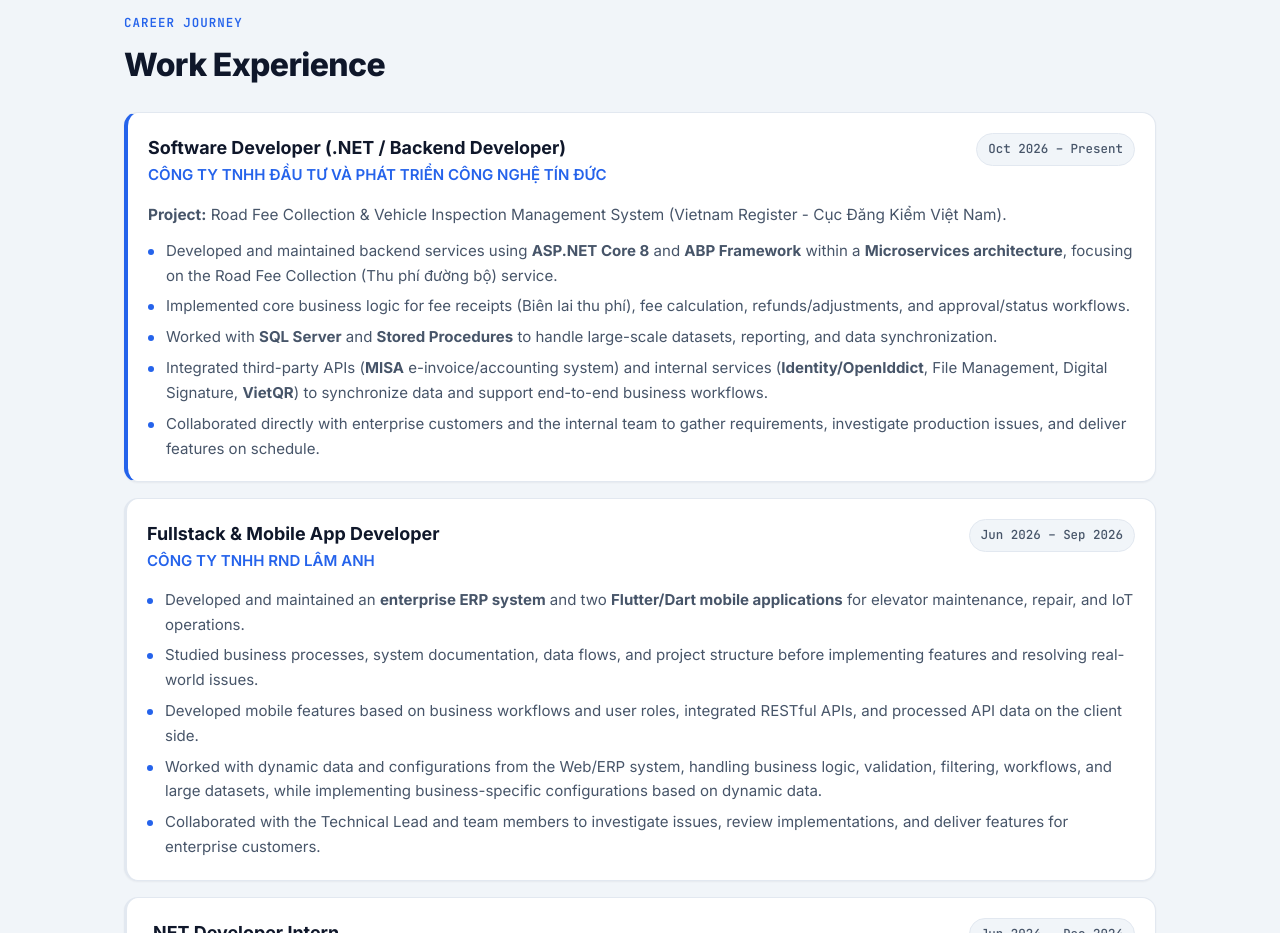
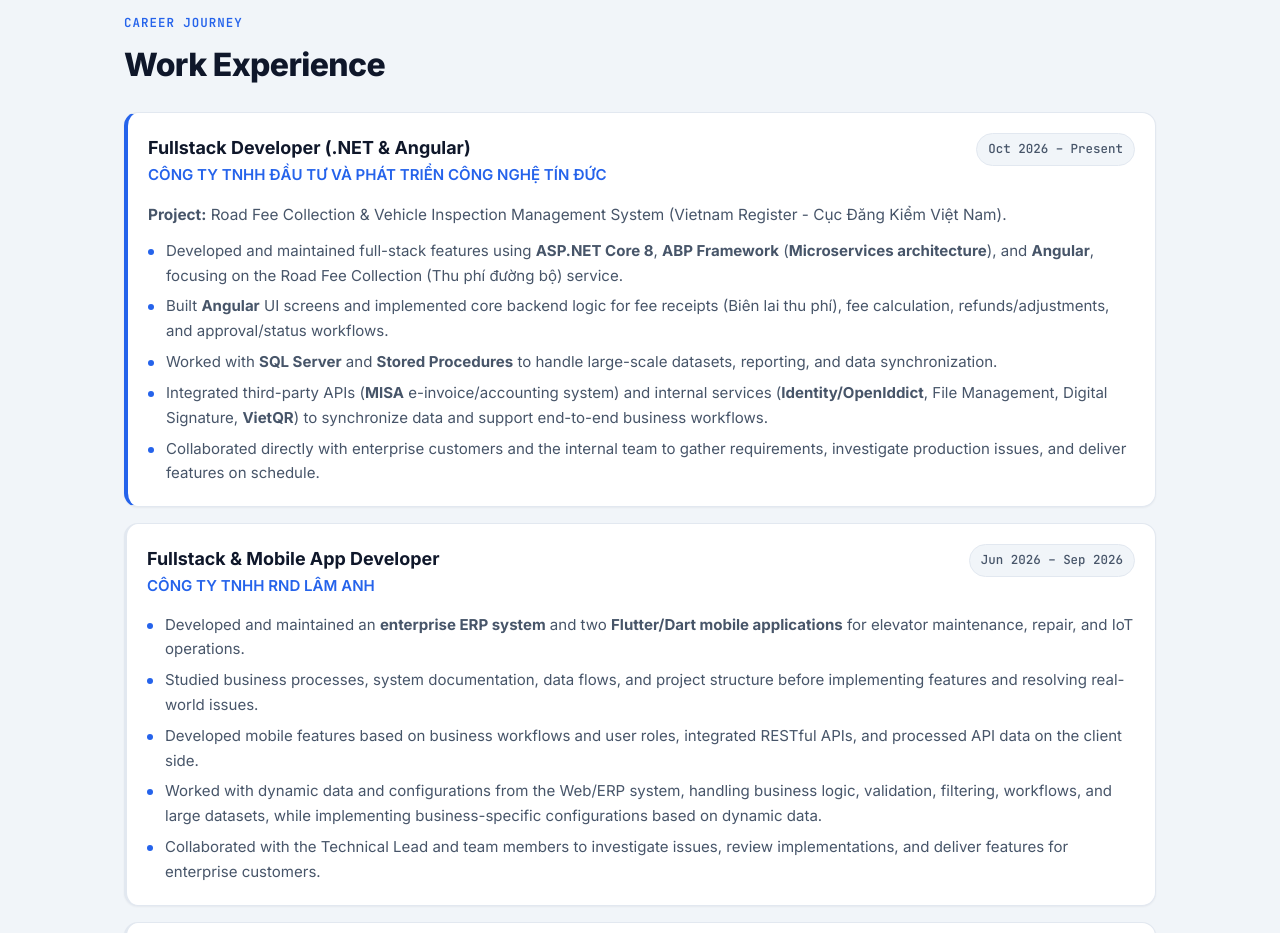
Before and after one commit to annthe176161/CV_NguyenThanhAn, a plain HTML site: page index.html in a window 1280 px wide. Shown: the part 1320-2253 px from the top of the page. Drawn offline with Linux system fonts and the light colour scheme.

Commit message:
Update Tin Duc role to Fullstack (.NET & Angular) across web and PDF CV

```diff
--- a/assets/js/main.js
+++ b/assets/js/main.js
@@ -229,8 +229,8 @@
   const listTranslations = {
     en: {
       exp_tinduc: [
-        "Developed and maintained backend services using <strong>ASP.NET Core 8</strong> and <strong>ABP Framework</strong> within a <strong>Microservices architecture</strong>, focusing on the Road Fee Collection (Thu phí đường bộ) service.",
-        "Implemented core business logic for fee receipts (Biên lai thu phí), fee calculation, refunds/adjustments, and approval/status workflows.",
+        "Developed and maintained full-stack features using <strong>ASP.NET Core 8</strong>, <strong>ABP Framework</strong> (<strong>Microservices architecture</strong>), and <strong>Angular</strong>, focusing on the Road Fee Collection (Thu phí đường bộ) service.",
+        "Built <strong>Angular</strong> UI screens and implemented core backend logic for fee receipts (Biên lai thu phí), fee calculation, refunds/adjustments, and approval/status workflows.",
         "Worked with <strong>SQL Server</strong> and <strong>Stored Procedures</strong> to handle large-scale datasets, reporting, and data synchronization.",
         "Integrated third-party APIs (<strong>MISA</strong> e-invoice/accounting system) and internal services (<strong>Identity/OpenIddict</strong>, File Management, Digital Signature, <strong>VietQR</strong>) to synchronize data and support end-to-end business workflows.",
         "Collaborated directly with enterprise customers and the internal team to gather requirements, investigate production issues, and deliver features on schedule."
@@ -252,8 +252,8 @@
     },
     vi: {
       exp_tinduc: [
-        "Phát triển và bảo trì các dịch vụ backend sử dụng <strong>ASP.NET Core 8</strong> và <strong>ABP Framework</strong> theo kiến trúc <strong>Microservices</strong>, tập trung vào dịch vụ Thu phí đường bộ.",
-        "Triển khai nghiệp vụ cốt lõi cho Biên lai thu phí, tính phí, hoàn/điều chỉnh phí và quy trình phê duyệt/trạng thái.",
+        "Phát triển và bảo trì các tính năng full-stack sử dụng <strong>ASP.NET Core 8</strong>, <strong>ABP Framework</strong> (kiến trúc <strong>Microservices</strong>) và <strong>Angular</strong>, tập trung vào phân hệ Thu phí đường bộ.",
+        "Xây dựng giao diện người dùng bằng <strong>Angular</strong> và triển khai nghiệp vụ cốt lõi cho Biên lai thu phí, tính phí, hoàn/điều chỉnh phí và quy trình phê duyệt/trạng thái.",
         "Làm việc với <strong>SQL Server</strong> và <strong>Stored Procedures</strong> để xử lý tập dữ liệu lớn, báo cáo và đồng bộ dữ liệu.",
         "Tích hợp API bên thứ ba (hệ thống hóa đơn điện tử/kế toán <strong>MISA</strong>) và các dịch vụ nội bộ (<strong>Identity/OpenIddict</strong>, Quản lý tệp, Chữ ký số, <strong>VietQR</strong>) để đồng bộ dữ liệu và hỗ trợ luồng nghiệp vụ đầu-cuối.",
         "Phối hợp trực tiếp với khách hàng doanh nghiệp và đội ngũ nội bộ để tiếp nhận yêu cầu, điều tra sự cố production và bàn giao tính năng đúng tiến độ."
--- a/index.html
+++ b/index.html
@@ -226,7 +226,7 @@
             <div class="card timeline-card">
               <div class="timeline-head">
                 <div>
-                  <h3>Software Developer (.NET / Backend Developer)</h3>
+                  <h3>Fullstack Developer (.NET &amp; Angular)</h3>
                   <p class="company-name">CÔNG TY TNHH ĐẦU TƯ VÀ PHÁT TRIỂN CÔNG NGHỆ TÍN ĐỨC</p>
                 </div>
                 <span class="date-badge" data-i18n="date_tinduc">Oct 2026 – Present</span>
@@ -235,8 +235,8 @@
                 <strong>Project:</strong> Road Fee Collection &amp; Vehicle Inspection Management System (Vietnam Register - Cục Đăng Kiểm Việt Nam).
               </p>
               <ul class="bullet-list" data-i18n-list="exp_tinduc">
-                <li>Developed and maintained backend services using <strong>ASP.NET Core 8</strong> and <strong>ABP Framework</strong> within a <strong>Microservices architecture</strong>, focusing on the Road Fee Collection (Thu phí đường bộ) service.</li>
-                <li>Implemented core business logic for fee receipts (Biên lai thu phí), fee calculation, refunds/adjustments, and approval/status workflows.</li>
+                <li>Developed and maintained full-stack features using <strong>ASP.NET Core 8</strong>, <strong>ABP Framework</strong> (<strong>Microservices architecture</strong>), and <strong>Angular</strong>, focusing on the Road Fee Collection (Thu phí đường bộ) service.</li>
+                <li>Built <strong>Angular</strong> UI screens and implemented core backend logic for fee receipts (Biên lai thu phí), fee calculation, refunds/adjustments, and approval/status workflows.</li>
                 <li>Worked with <strong>SQL Server</strong> and <strong>Stored Procedures</strong> to handle large-scale datasets, reporting, and data synchronization.</li>
                 <li>Integrated third-party APIs (<strong>MISA</strong> e-invoice/accounting system) and internal services (<strong>Identity/OpenIddict</strong>, File Management, Digital Signature, <strong>VietQR</strong>) to synchronize data and support end-to-end business workflows.</li>
                 <li>Collaborated directly with enterprise customers and the internal team to gather requirements, investigate production issues, and deliver features on schedule.</li>
@@ -490,6 +490,6 @@
   <!-- Toast notification -->
   <div class="toast" id="toast" role="status" aria-live="polite"></div>
 
-  <script src="assets/js/main.js?v=12"></script>
+  <script src="assets/js/main.js?v=13"></script>
 </body>
 </html>
```
Also changed, not shown: 1 other file.
